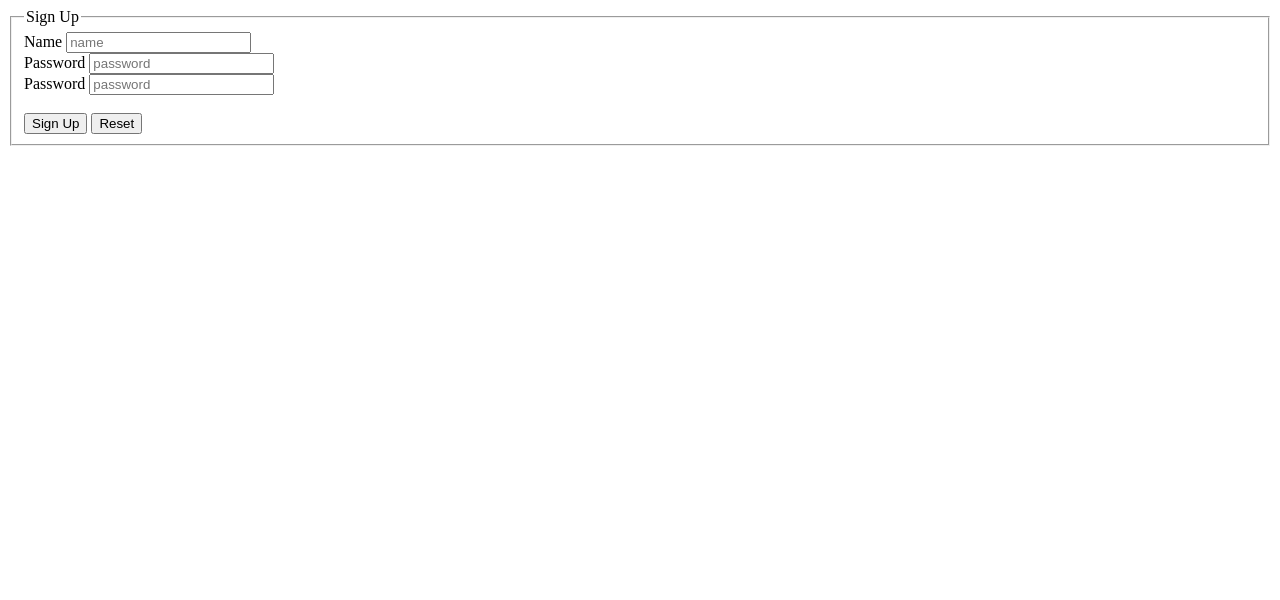
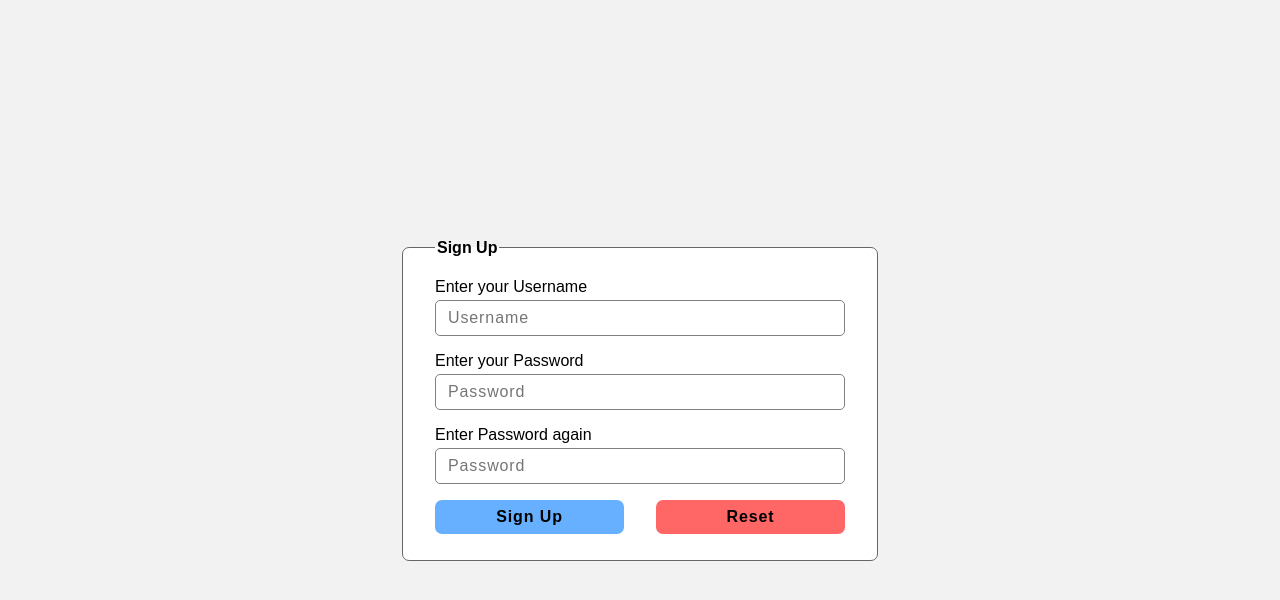
Before and after one commit to mobergmann/sport-challenge, a plain HTML site: page public/auth/sign_up.html in a window 1280 px wide. Drawn offline with Linux system fonts and the light colour scheme; files whose address does not match are found by name.

Commit message:
frontend redesign sign_up

```diff
--- a/public/auth/sign_up.html
+++ b/public/auth/sign_up.html
@@ -5,33 +5,39 @@
     <meta charset="UTF-8">
     <meta name="viewport" content="width=device-width, initial-scale=1.0">
     <title>Sign-Up: Sports Challenge</title>
-    <script type="module" src="/scripts/requests.js"></script>
+    <link rel="stylesheet" href="/style/login.css">
+    <link rel="stylesheet" href="/style/base.css">
 </head>
 
 <body>
+
+<form id="sign_up-form">
     <fieldset>
         <legend>Sign Up</legend>
 
-        <form id="sign_up-form">
-            <div>
-                <label for="username">Name</label>
-                <input type="text" placeholder="name" id="username">
-            </div>
-            <div>
-                <label for="password1">Password</label>
-                <input type="password" placeholder="password" id="password1">
-            </div>
-            <div>
-                <label for="password2">Password</label>
-                <input type="password" placeholder="password" id="password2">
-            </div>
-            <br>
-            <input type="button" value="Sign Up" id="submit">
-            <input type="reset">
-        </form>
+        <div class="container">
+            <label for="username">Enter your Username</label>
+            <input type="text" placeholder="Username" id="username">
+        </div>
+
+        <div class="container">
+            <label for="password1">Enter your Password</label>
+            <input type="password" placeholder="Password" id="password1">
+        </div>
+
+        <div class="container">
+            <label for="password2">Enter Password again</label>
+            <input type="password" placeholder="Password" id="password2">
+        </div>
+
+        <div class="form-buttons-container">
+            <input type="button" value="Sign Up" id="submit" class="button button-primary mr1">
+            <input type="reset" class="button button-danger ml1">
+        </div>
     </fieldset>
+</form>
 
-    <script src="sign_up.js" type="module"></script>
+<script src="sign_up.js" type="module"></script>
 </body>
 
 </html>
--- /dev/null
+++ b/public/style/sign_up.css
@@ -0,0 +1,44 @@
+body {
+    background-color: hsl(0, 0%, 95%);
+
+    /* be responsive */
+    max-width: 30rem;
+
+    /* center vertically and horizontally */
+    margin: auto;
+    height: 100vh;
+    display: flex;
+    justify-content: center;
+    align-items: center;
+}
+
+form {
+    width: 100%;
+}
+
+fieldset {
+    display: flex;
+    flex-direction: column;
+    align-items: center;
+    justify-content: center;
+
+    padding-left: 2rem;
+    padding-right: 2rem;
+
+    color: black;
+    background-color: white;
+    border: 1px solid #666;
+    border-radius: 7px;
+}
+
+legend {
+    font-weight: bold;
+}
+
+.form-buttons-container {
+    display: flex;
+    flex-direction: row;
+    justify-content: space-between;
+    width: 100%;
+    margin: 1rem;
+}
```
